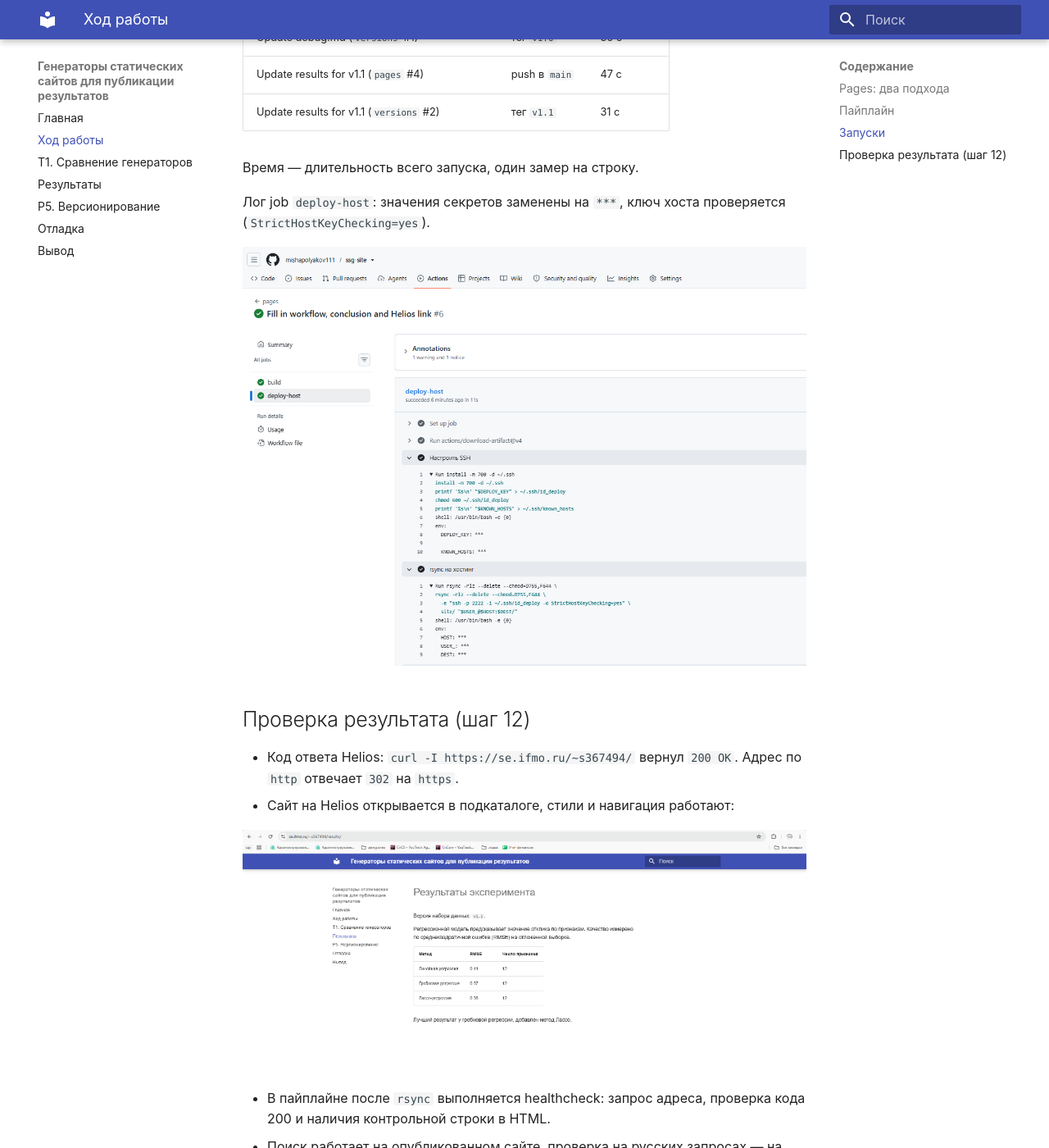
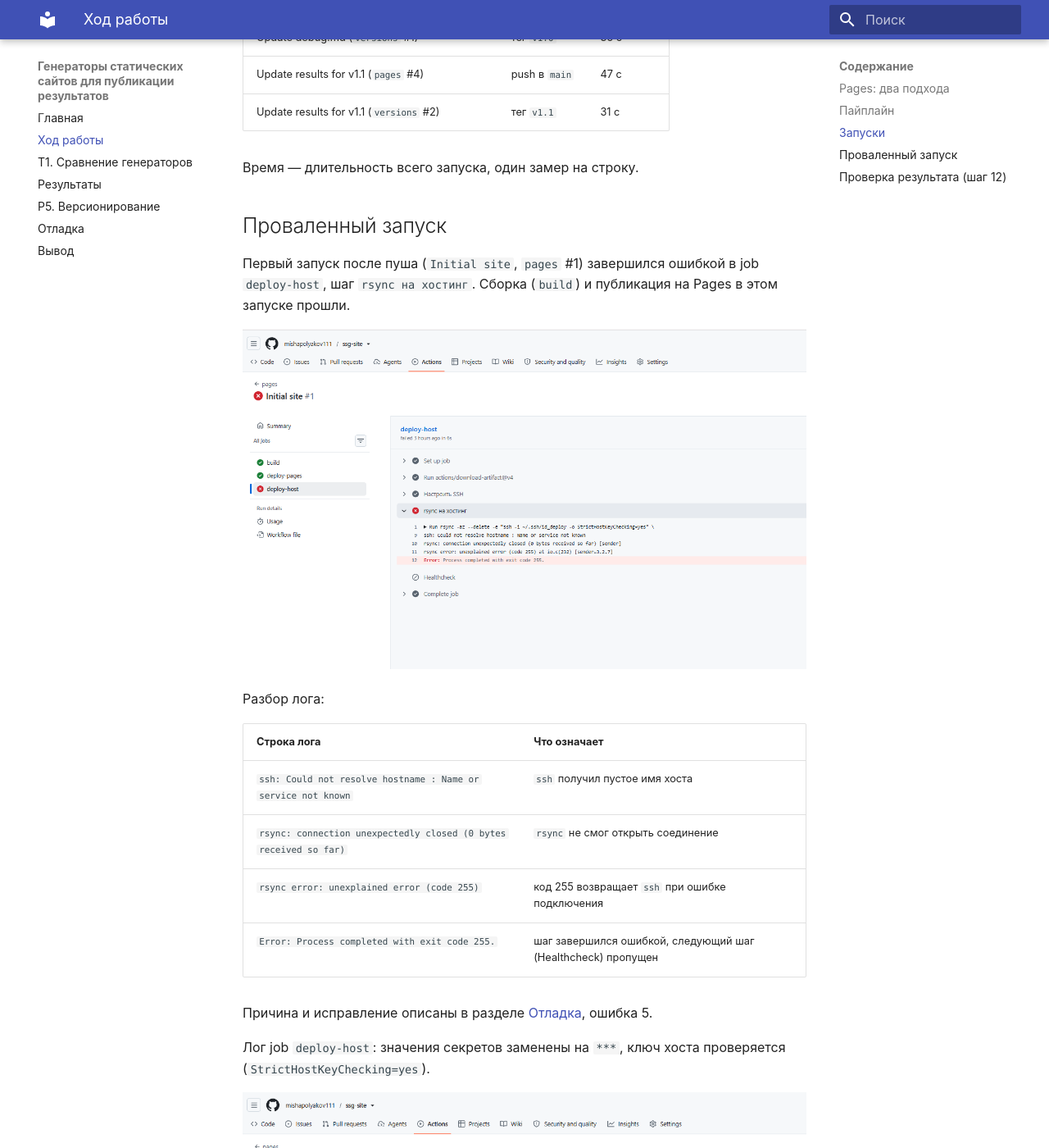
Before and after one commit to mishapolyakov111/ssg-site, an MkDocs documentation site: the page built from docs/workflow.md, in a window 1280 px wide and 1400 px high, scrolled down 3182 px. Shown: the whole window at 82% size. Built offline with MkDocs 1.6.1 and Material for MkDocs 9.7.7, drawn with Linux system fonts in a browser that asks for light colours; a script that is not in the unit is left out; the version menu is left out.

Commit message:
Add failed run screenshot and debug entry

```diff
--- a/docs/workflow.md
+++ b/docs/workflow.md
@@ -52,6 +52,23 @@
 
 Время — длительность всего запуска, один замер на строку.
 
+## Проваленный запуск
+
+Первый запуск после пуша (`Initial site`, `pages` #1) завершился ошибкой в job `deploy-host`, шаг `rsync на хостинг`. Сборка (`build`) и публикация на Pages в этом запуске прошли.
+
+![Упавший шаг rsync в первом запуске](img/failed-rsync.png)
+
+Разбор лога:
+
+| Строка лога | Что означает |
+|---|---|
+| `ssh: Could not resolve hostname : Name or service not known` | `ssh` получил пустое имя хоста |
+| `rsync: connection unexpectedly closed (0 bytes received so far)` | `rsync` не смог открыть соединение |
+| `rsync error: unexplained error (code 255)` | код 255 возвращает `ssh` при ошибке подключения |
+| `Error: Process completed with exit code 255.` | шаг завершился ошибкой, следующий шаг (Healthcheck) пропущен |
+
+Причина и исправление описаны в разделе [Отладка](debug.md), ошибка 5.
+
 Лог job `deploy-host`: значения секретов заменены на `***`, ключ хоста проверяется (`StrictHostKeyChecking=yes`).
 
 ![Лог deploy-host с замаскированными секретами](img/deploy-log-masked.png)
```
Also changed, not shown: docs/debug.md (+9 -0 lines), docs/img/failed-rsync.png (added).
